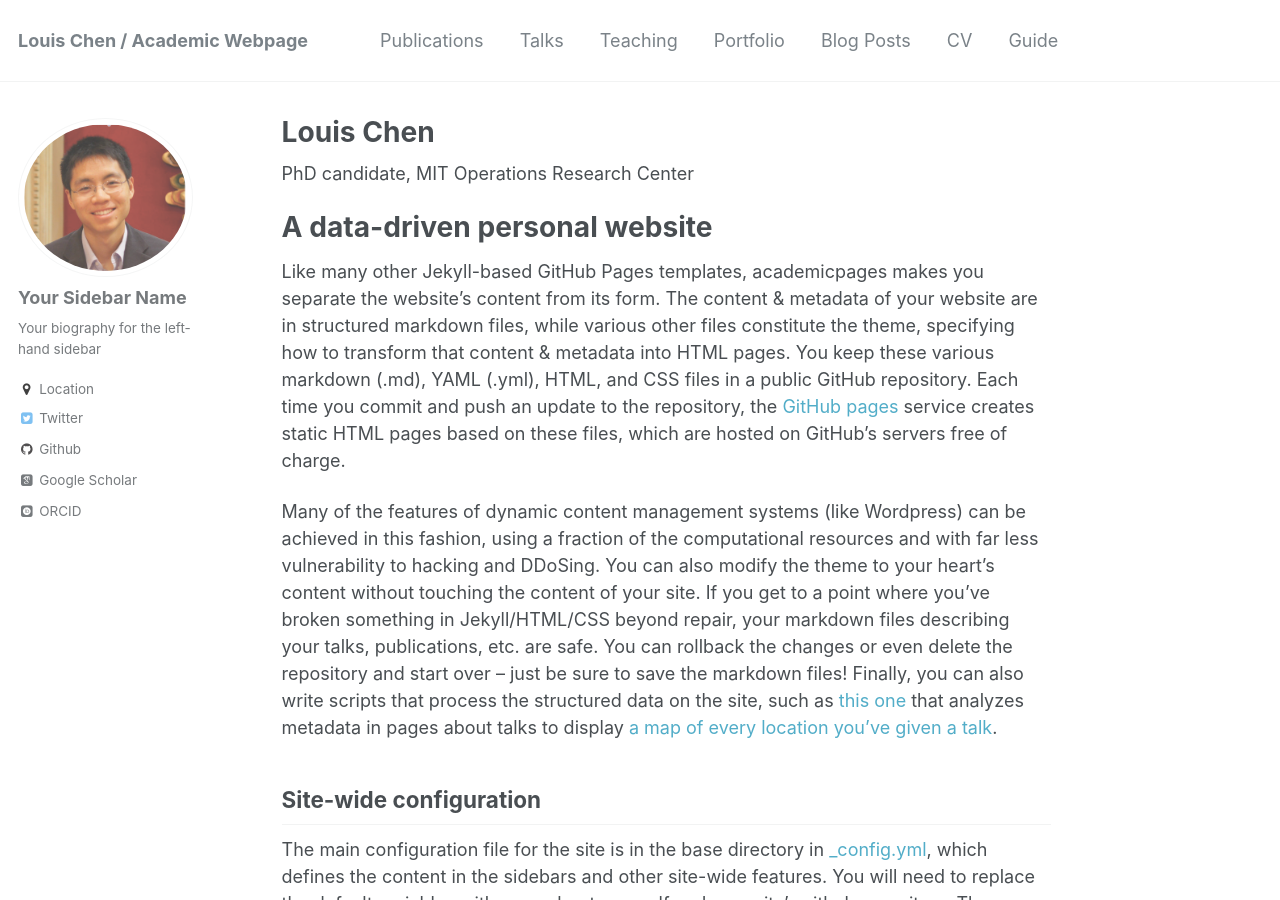
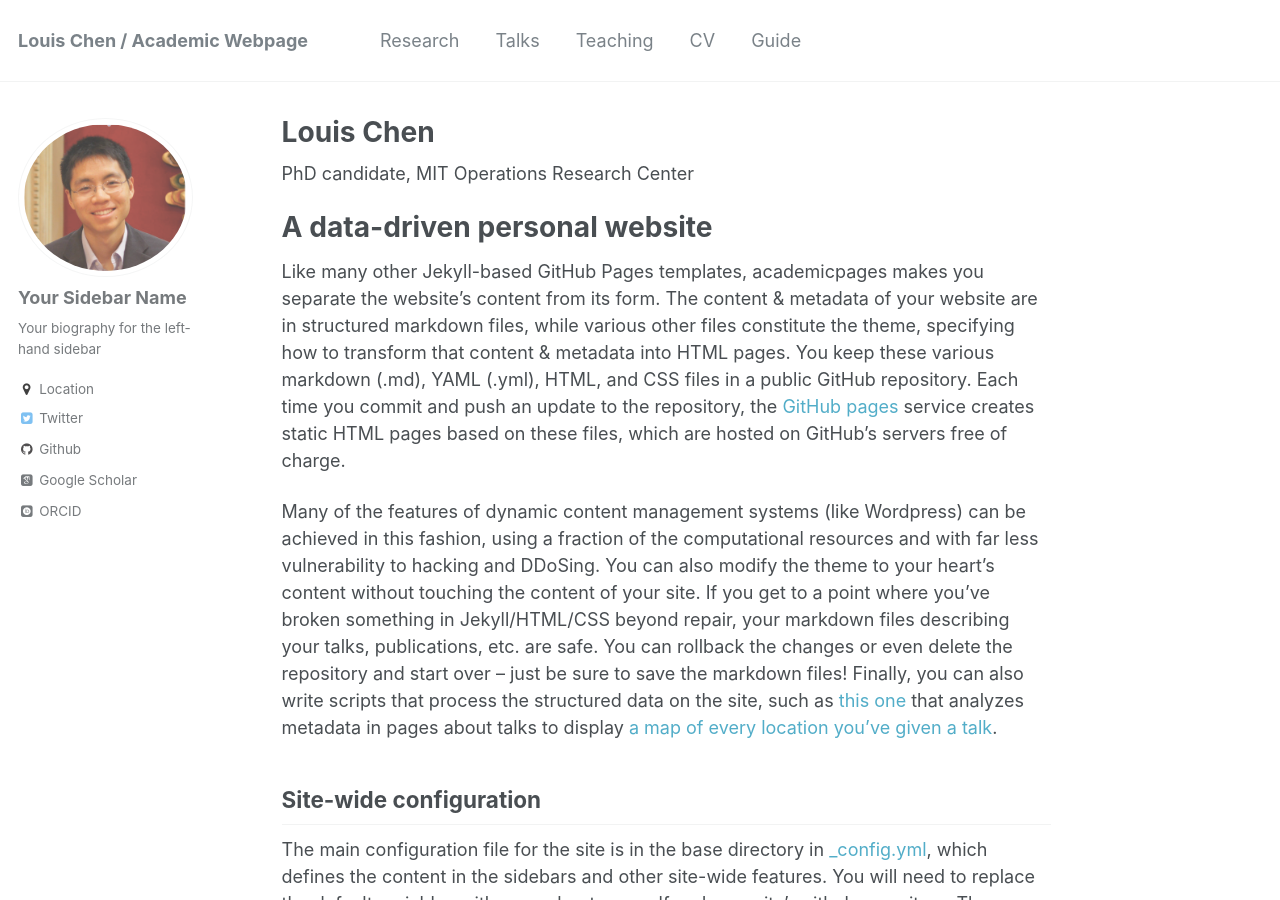
Before and after one commit to LouisLChen/LouisLChen.github.io, a Jekyll site: the page built from _pages/about.md, in a window 1280 px wide and 900 px high. Built offline with Jekyll 4.4.1, drawn with Linux system fonts in a browser that asks for light colours; some web fonts are replaced.

Commit message:
Update navigation.yml

```diff
--- a/_data/navigation.yml
+++ b/_data/navigation.yml
@@ -1,7 +1,7 @@
 # main links links
 main:
-  - title: "Publications"
-    url: /publications/
+  - title: "Research"
+    url: /research/
 
   - title: "Talks"
     url: /talks/
@@ -9,12 +9,6 @@ main:
   - title: "Teaching"
     url: /teaching/
 
-  - title: "Portfolio"
-    url: /portfolio/
-
-  - title: "Blog Posts"
-    url: /year-archive/
-
   - title: "CV"
     url: /cv/
 
```
